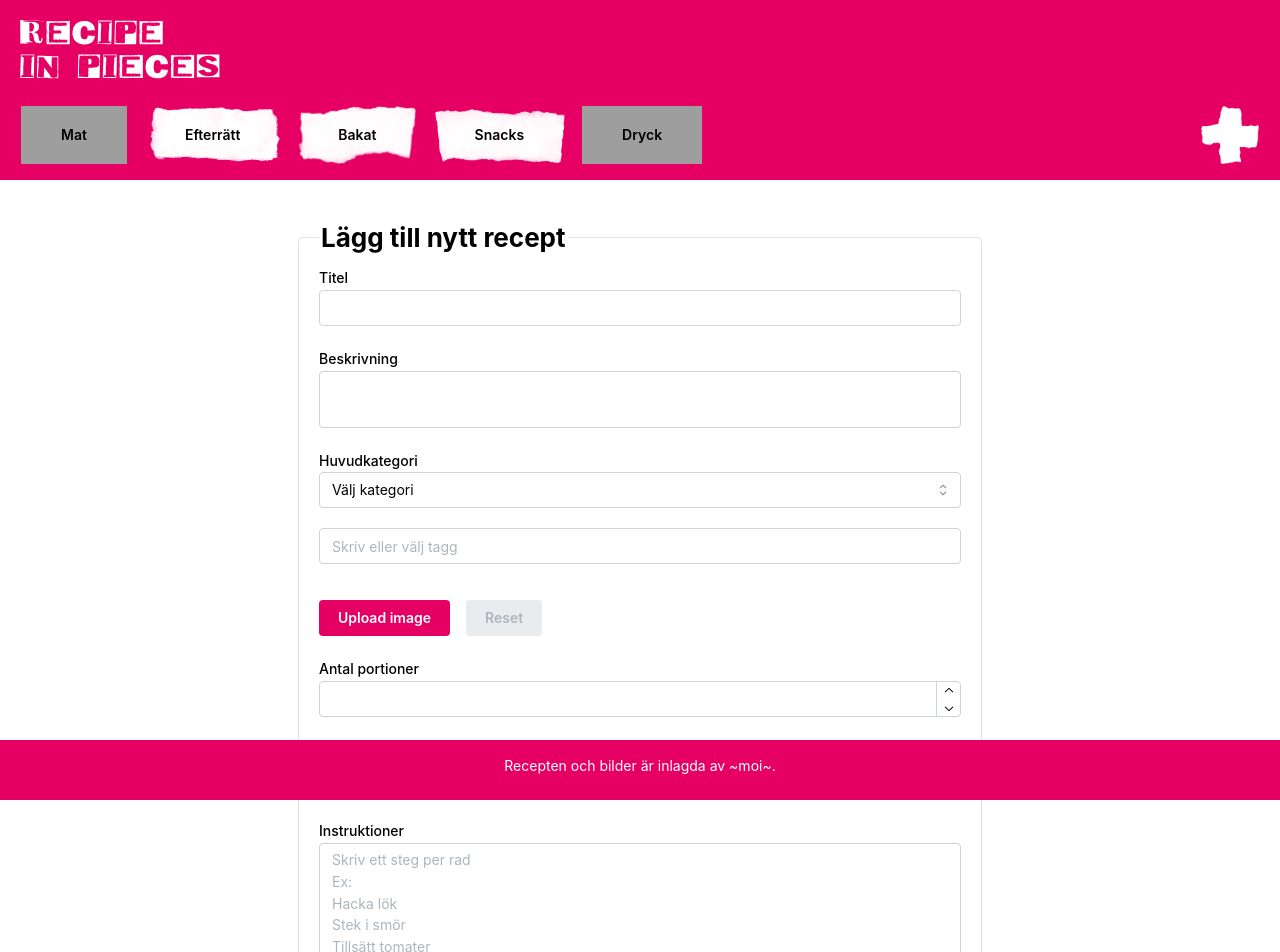
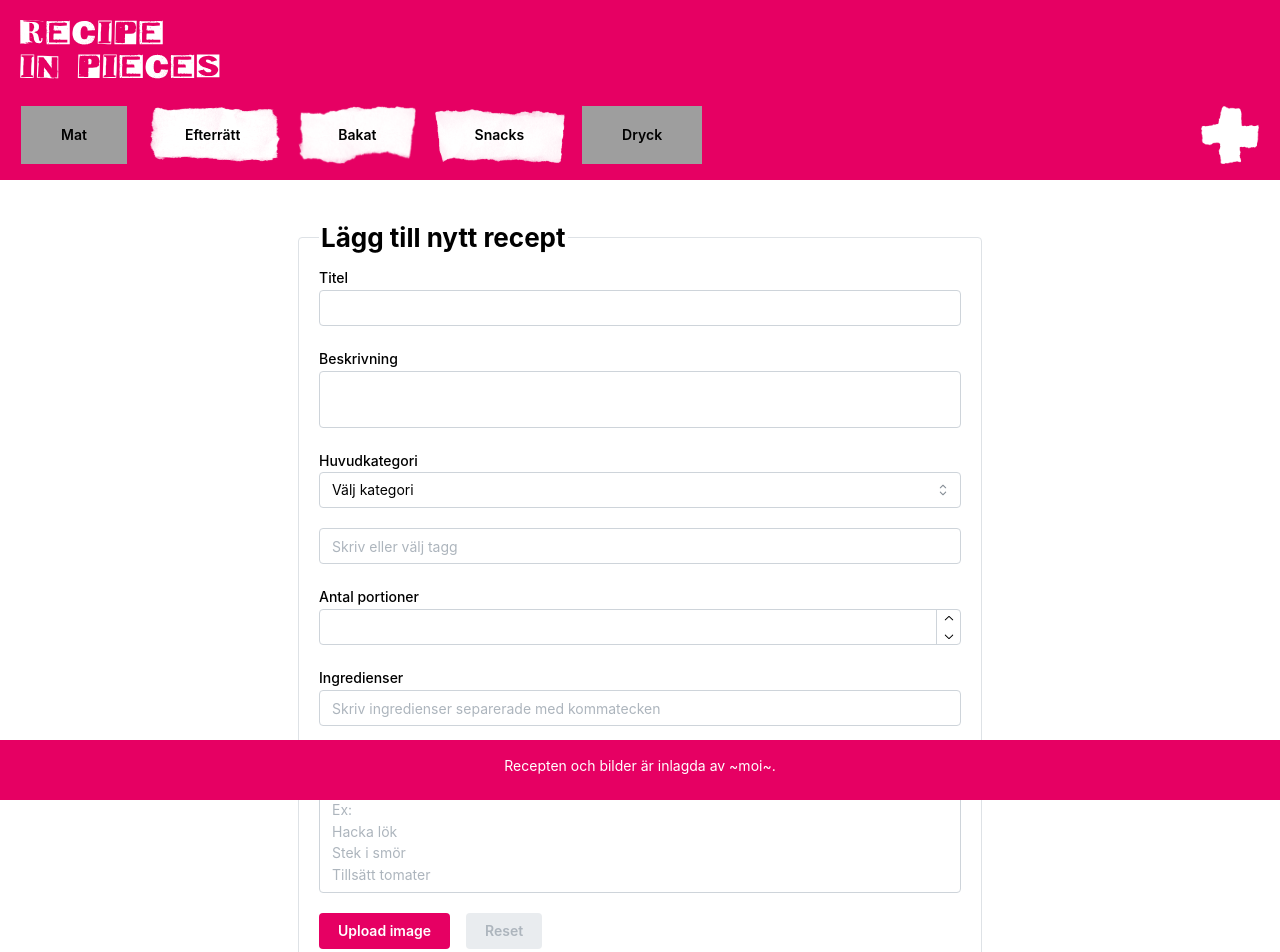
Before and after one commit to jessicaagren/recipe-in-pieces, a React (Vite) app: page /nytt-recept in a window 1280 px wide. Shown: the top 952 px of the page. Built offline with nearby package versions, Linux system fonts and the light colour scheme; grey boxes are pictures that could not be loaded.

Commit message:
edit Form styling

```diff
--- a/src/Components/Form/Form.tsx
+++ b/src/Components/Form/Form.tsx
@@ -85,13 +85,13 @@ export default function Form() {
             onCreate={createTag}
           />
 
-          <ImageUpload file={file} setFile={setFile} />
-
           <NumberInput label='Antal portioner' min={1} max={20} />
 
           <IngredientInput />
 
           <InstructionsInput />
+
+          <ImageUpload file={file} setFile={setFile} />
 
           <Button>Spara</Button>
         </Stack>
--- a/src/Components/Form/ImageUpload.tsx
+++ b/src/Components/Form/ImageUpload.tsx
@@ -15,7 +15,7 @@ export default function ImageUpload({ file, setFile }: ImageUploadProps) {
   };
 
   return (
-    <Group mt='md'>
+    <Group>
       <FileButton
         resetRef={resetRef}
         onChange={setFile}
```
